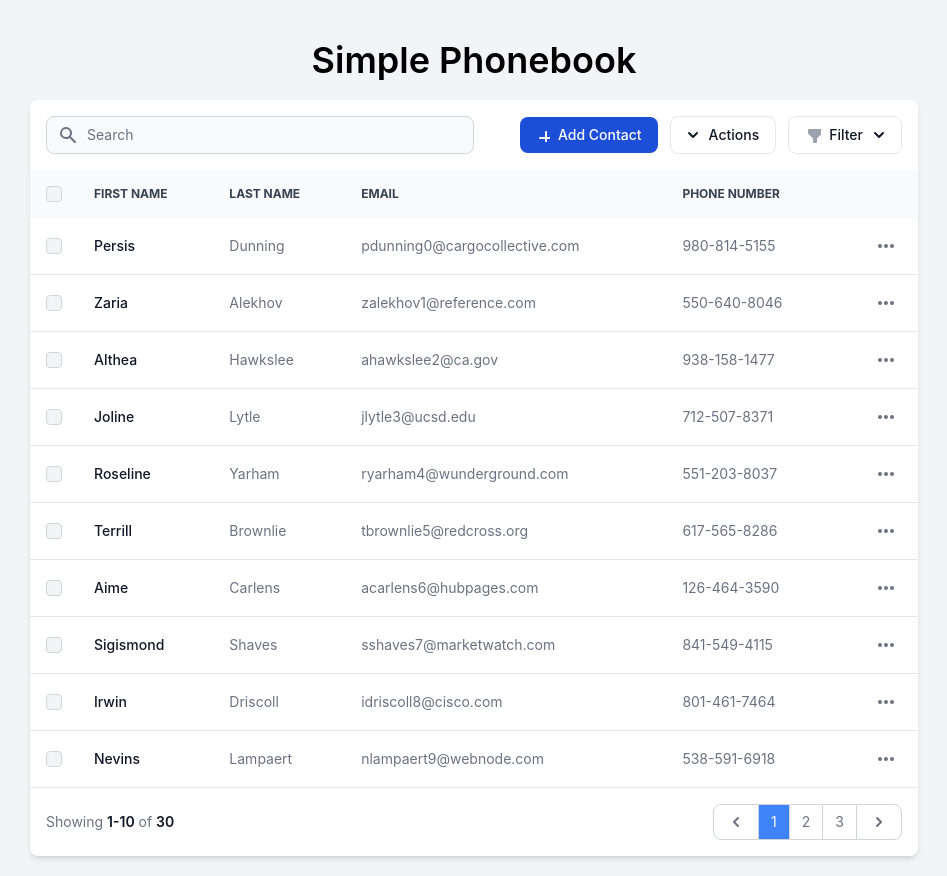
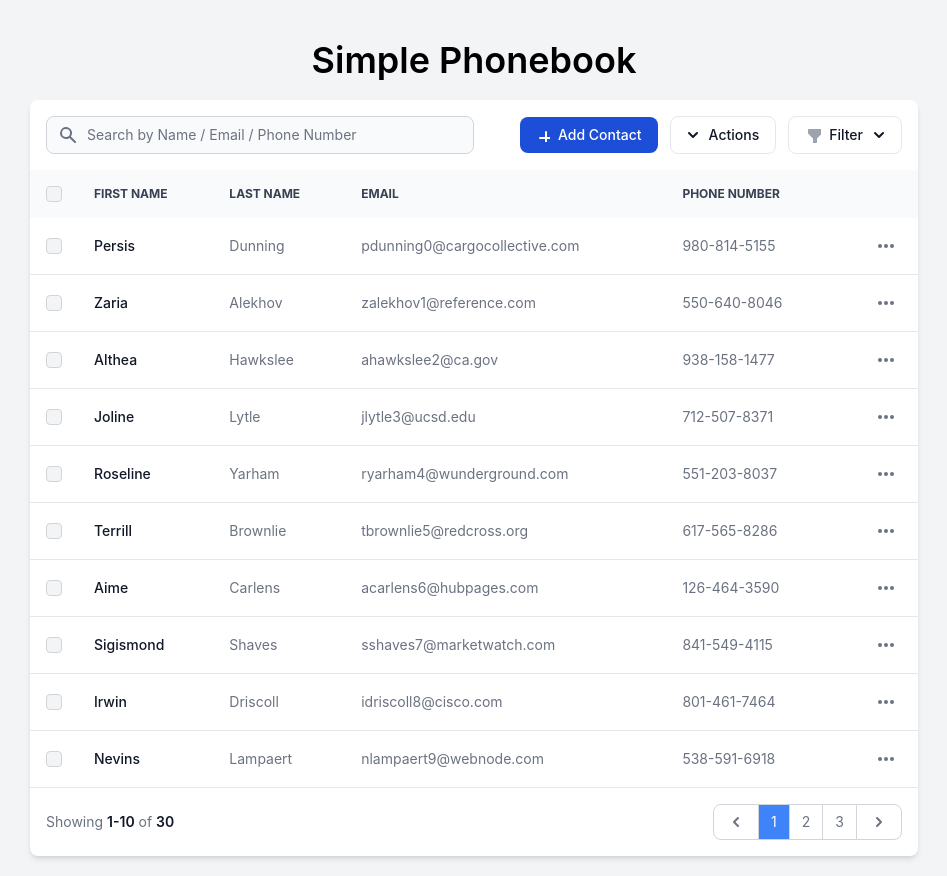
Before and after one commit to Joseph-Mutua/simple-phonebook, an Angular app: page /phonebook in a window 1280 px wide. Shown: the whole page, without its empty margins (166-1113 px from the left). Built offline with nearby package versions, Linux system fonts and the light colour scheme.

Commit message:
Finish up search functionality

```diff
--- a/src/app/phonebook/phonebook.component.html
+++ b/src/app/phonebook/phonebook.component.html
@@ -29,9 +29,12 @@
               </div>
               <input
                 type="text"
-                id="simple-search"
+                name="search"
+                [(ngModel)]="searchKeyword"
+                (ngModelChange)="onSearchChange($event)"
+                placeholder="Search by Name / Email / Phone Number"
                 class="bg-gray-50 border border-gray-300 text-gray-900 text-sm rounded-lg focus:ring-primary-500 focus:border-primary-500 block w-full pl-10 p-2 dark:bg-gray-700 dark:border-gray-600 dark:placeholder-gray-400 dark:text-white dark:focus:ring-primary-500 dark:focus:border-primary-500"
-                placeholder="Search"
+
                 required=""
               />
             </div>
@@ -333,6 +336,11 @@
                 </div>
               </td>
             </tr>
+            <tr *ngIf="paginatedContacts.length === 0">
+              <td colspan="5" class="text-center text-bold text-3xl">
+                No Contact Found
+              </td>
+            </tr>
           </tbody>
         </table>
       </div>
@@ -355,7 +363,7 @@
           <li class="page-item" [ngClass]="{ disabled: currentPage === 1 }">
             <a
               class="flex items-center justify-center h-full py-1.5 px-3 ml-0 text-gray-500 bg-white rounded-l-lg border border-gray-300 dark:bg-gray-800 dark:border-gray-700 dark:text-gray-400 dark:hover:bg-gray-700 dark:hover:text-white"
-              (click)="currentPage > 1 ? (currentPage = currentPage + 1) : null"
+              (click)="currentPage > 1 ? (currentPage = currentPage - 1) : null"
             >
               <span class="sr-only">Previous</span>
               <svg
@@ -691,7 +699,6 @@
       <!-- Modal header -->
       <div class="flex justify-between mb-4 rounded-t sm:mb-5">
         <div class="text-lg text-gray-900 md:text-xl dark:text-white">
-
           <h3 class="font-semibold text-3xl">
             {{ selectedContact.first_name }} {{ selectedContact.last_name }}
           </h3>
@@ -729,11 +736,7 @@
         <dd class="mb-4 text-xl font-semibold">
           {{ selectedContact.email }}
         </dd>
-              <dt
-          class="mb-2 font-light leading-none text-2xl"
-        >
-          Phone Number :
-        </dt>
+        <dt class="mb-2 font-light leading-none text-2xl">Phone Number :</dt>
         <dd class="mb-4 font-semibold">
           {{ selectedContact.phone_number }}
         </dd>
```
